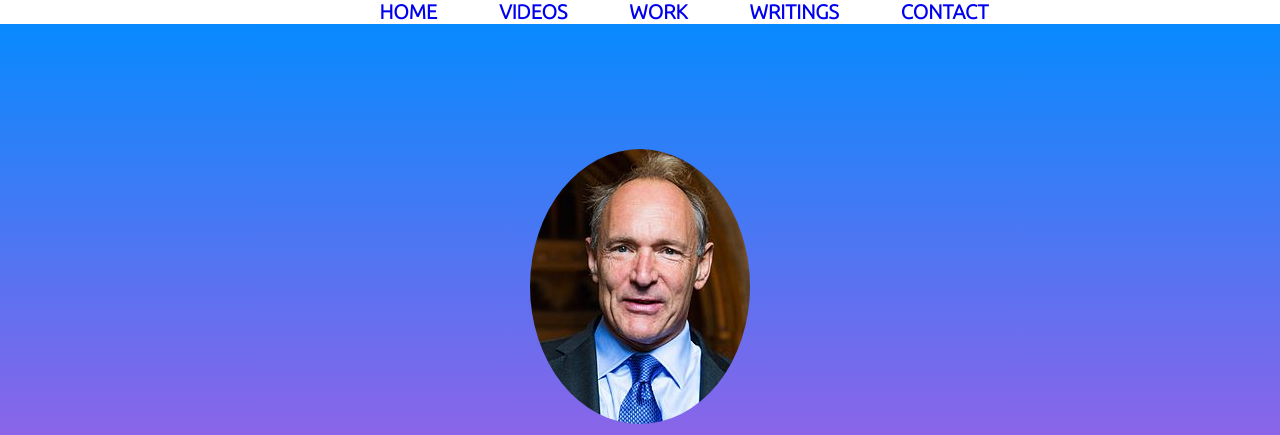
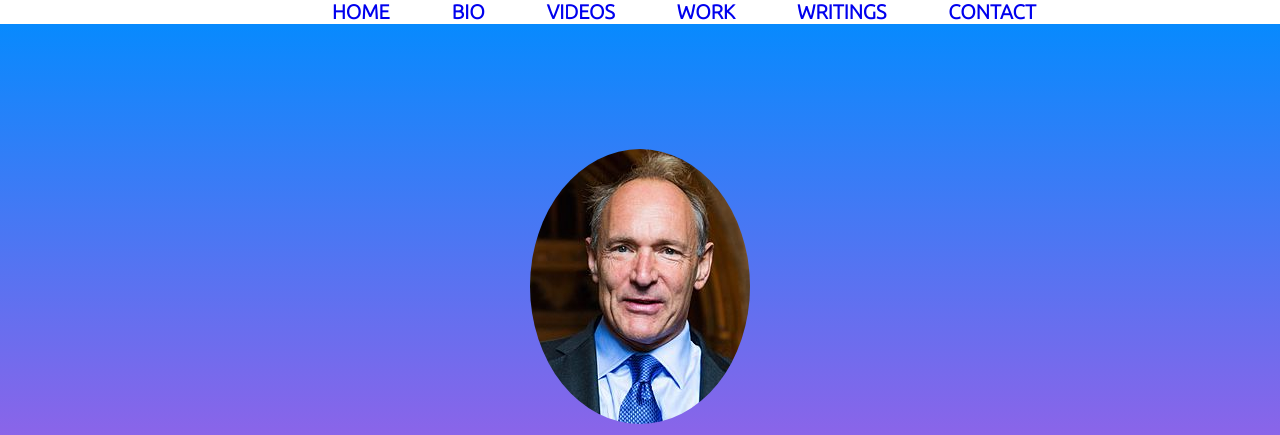
Before and after one commit to Codinghi/Tim-bernes-lee-website, a plain HTML site: page index.html in a window 1280 px wide. Shown: the top 435 px of the page. Drawn offline with Linux system fonts and the light colour scheme.

Commit message:
Add files via upload

```diff
--- a/index.html
+++ b/index.html
@@ -12,6 +12,7 @@
         <center>
         <ul class="menu">
             <li class="links"><a href="#welcome"><b>HOME</b></a></li>
+            <li class="links"><a href="#bio"><b>BIO</b></a></li>
             <li class="links"><a href="#videos"><b>VIDEOS</b></a></li>
             <li class="links"><a href="#work"><b>WORK</b></a></li>
             <li class="links"><a href="#writings"><b>WRITINGS</b></a></li>
```
